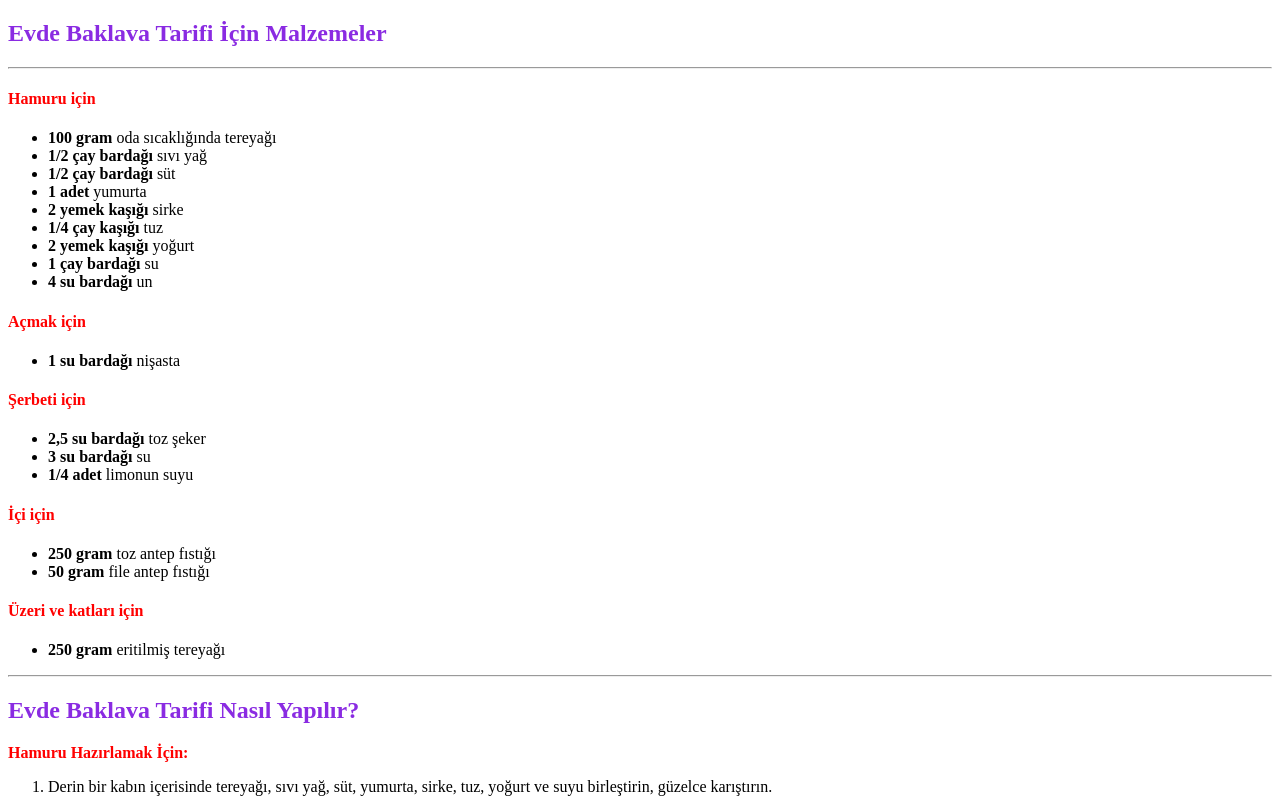
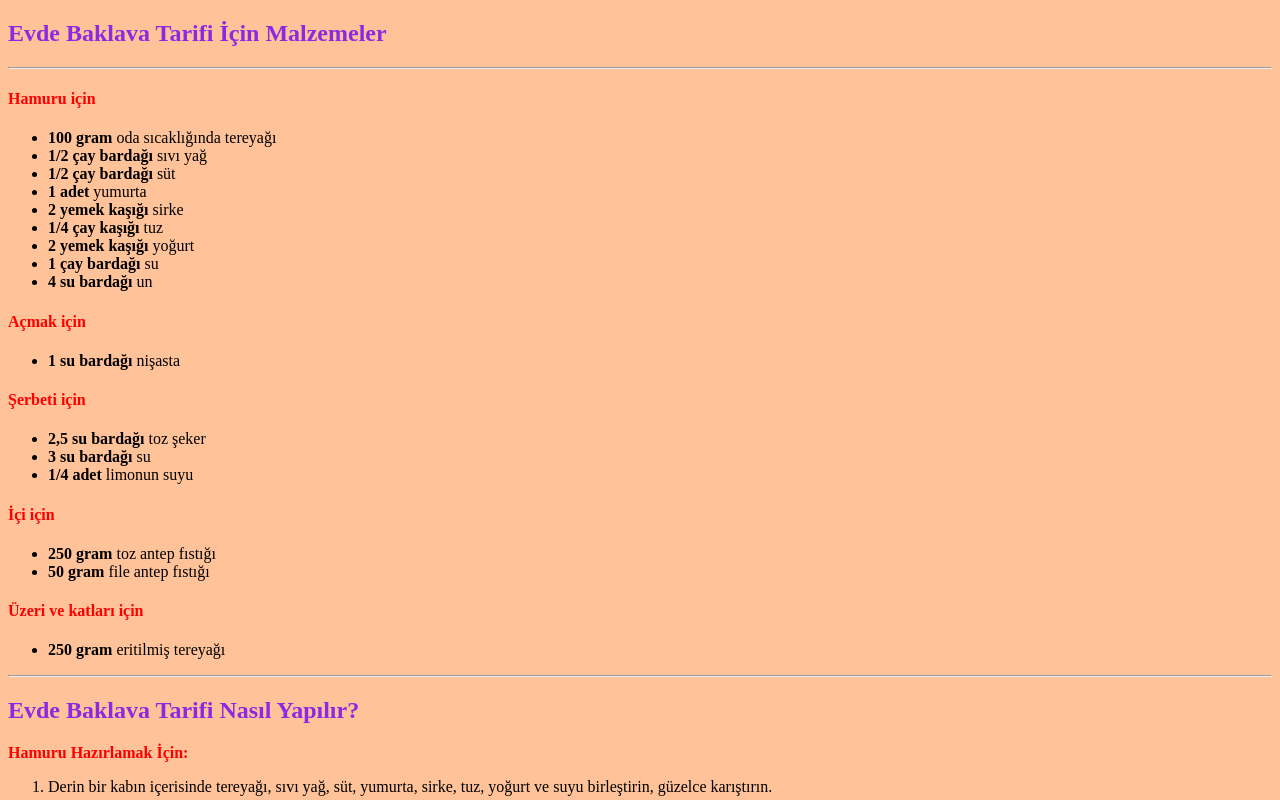
Before and after one commit to tajdingurdal/html-ikinciodev, a plain HTML site: page index.html in a window 1280 px wide. Shown: the top 800 px of the page. Drawn offline with Linux system fonts and the light colour scheme.

Commit message:
arka plan rengi ayarlandı

```diff
--- a/index.html
+++ b/index.html
@@ -6,6 +6,11 @@
     <meta http-equiv="X-UA-Compatible" content="IE=edge">
     <meta name="viewport" content="width=device-width, initial-scale=1.0">
     <title>Baklava Tarifi</title>
+    <style>
+        body {
+            background-color: #ffc299;
+        }
+    </style>
 </head>
 
 <body>
@@ -143,11 +148,11 @@
 
 
     </article>
-     <!--Article end-->
+    <!--Article end-->
 
     <br>
 
-     <!--Footer start-->
+    <!--Footer start-->
     <footer>
 
         <a href="https://yemek.com/tarif/baklava/">Kaynak</a>
```
